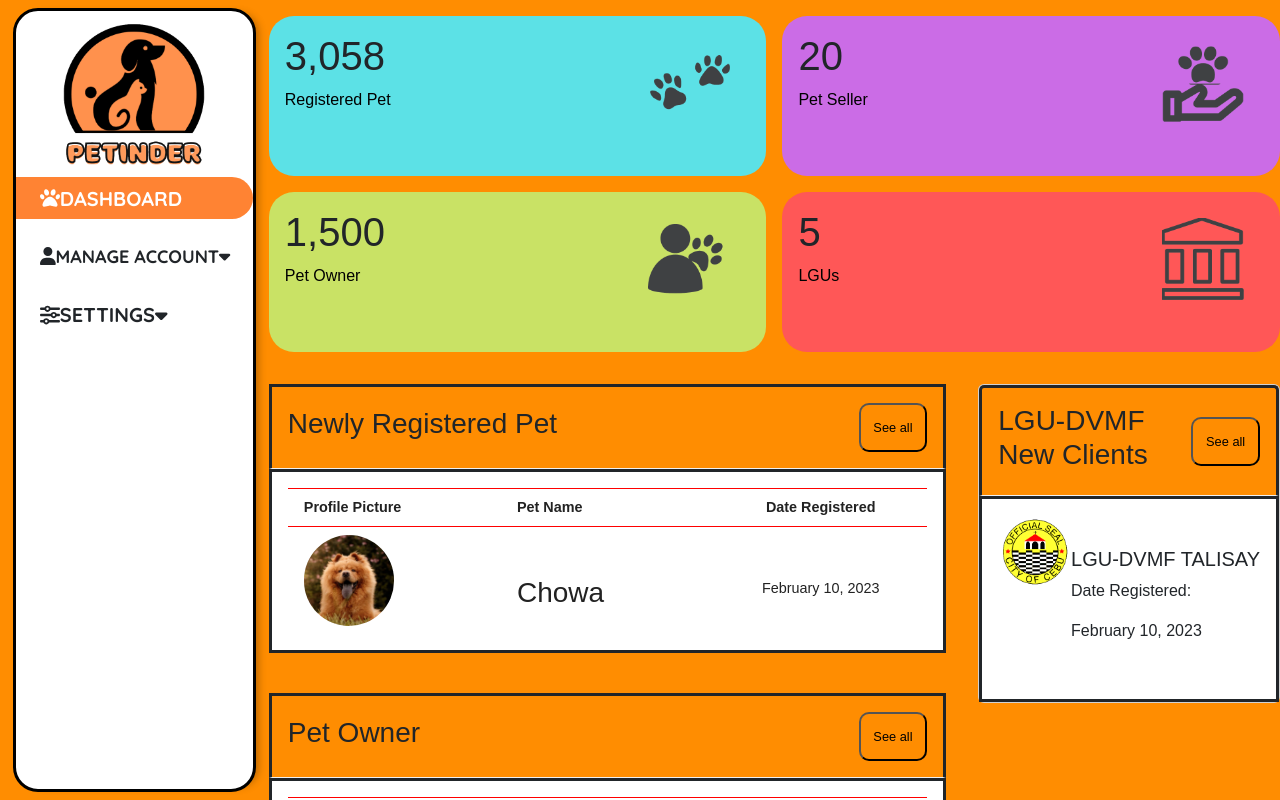
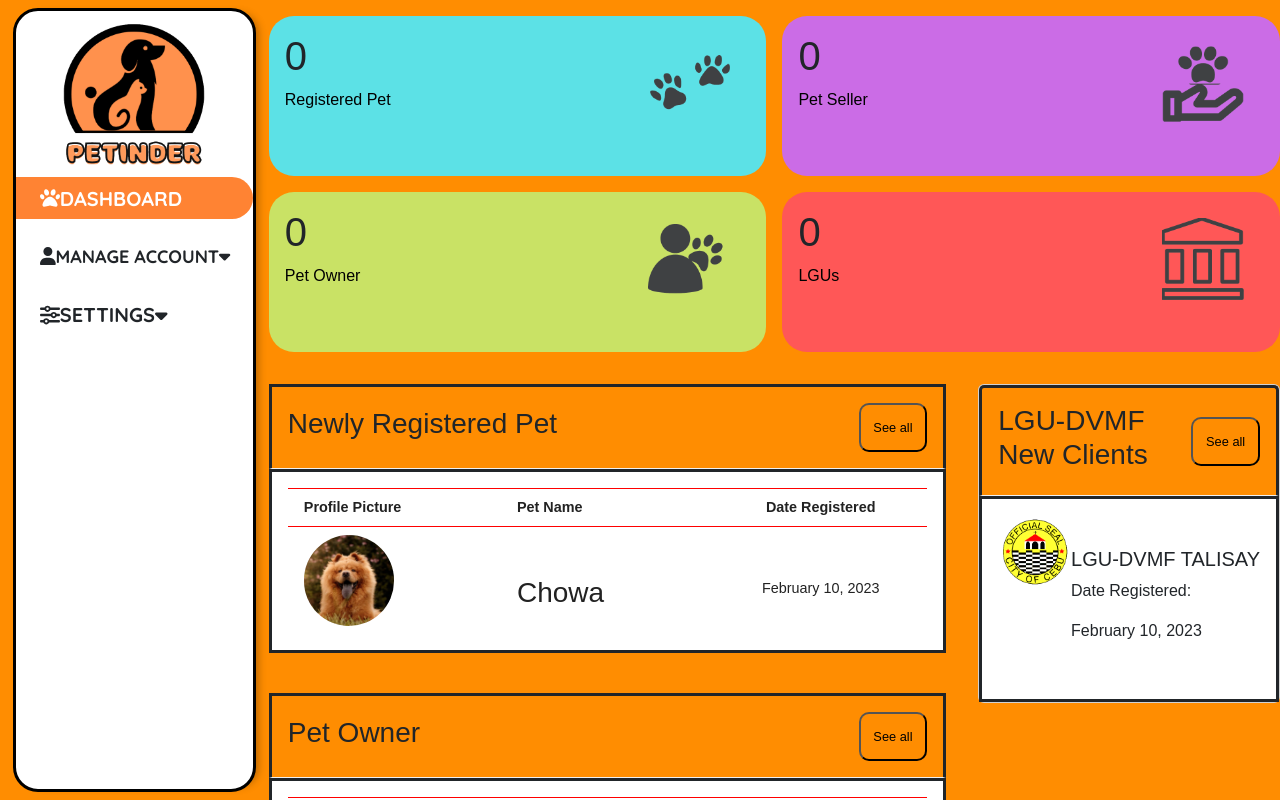
Before and after one commit to kevvzz/petinder-web-application, a React (Create React App) app: page /admin-dashboard in a window 1280 px wide. Built offline with nearby package versions, Linux system fonts and the light colour scheme; no server answers; the database is empty.

Commit message:
Fixed Dashboard numbers of seller, owner, lgu, pets

```diff
--- a/src/component/Admin Registered Pet/AddAdminPets.js
+++ b/src/component/Admin Registered Pet/AddAdminPets.js
@@ -205,6 +205,11 @@ function AddAdminPets(props) {
       if (petData.petStatus === "Owned") {
         const docRef = db.collection("PetLovers_Profile").doc(petData.petOwner);
         docRef.update({PL_OwnedPets: firebase.firestore.FieldValue.arrayUnion(petData.id)});
+      }
+
+      if (petData.petStatus === "Sale" || petData.petStatus === "Adoption") {
+        const docRef = db.collection("PetSellerorAdoption_Profile").doc(petData.petOwner);
+        docRef.update({PSA_OwnedPets: firebase.firestore.FieldValue.arrayUnion(petData.id)});
       }
 
       // Save the pet data to Firestore
--- a/src/component/Admin Registered Pet/PetProfileAdmin.js
+++ b/src/component/Admin Registered Pet/PetProfileAdmin.js
@@ -46,7 +46,8 @@ function PetProfileAdmin() {
     status: '',
     registerType: '',
     lguAccount: '',
-    registerLocation: ''
+    registerLocation: '',
+    dateRegister: ''
   });
 
   const [showDeleteModal, setShowDeleteModal] = useState(false);
@@ -130,7 +131,8 @@ function PetProfileAdmin() {
             status: P_Status,
             registerType: P_RegisterType,
             lguAccount: P_LGUAccount,
-            registerLocation: P_RegisteredLocation
+            registerLocation: P_RegisteredLocation,
+            dateRegister: P_DateRegistered,
           });
         } else {
           console.log("No such document!");
@@ -390,6 +392,12 @@ function PetProfileAdmin() {
   });
 
   }
+
+
+  const date = new Date(editPetProfile.dateRegister.seconds * 1000 + editPetProfile.dateRegister.nanoseconds / 1000000);
+  const dateString = date.toLocaleString('en-US', { month: 'long', day: 'numeric', year: 'numeric', hour: 'numeric', minute: 'numeric'});
+  console.log(dateString);
+  // const dateString = editPetProfile.dateRegister.toDate().toLocaleString();
   return (
     <div className='main-bg'>
       <AdminNavbar/>
@@ -471,7 +479,7 @@ function PetProfileAdmin() {
                   </Row>
                   <Row className="button-wrapper mb-2">
                     <Col className='bold' xs={4}>DATE REGISTERED:</Col>
-                    <Col xs={6}>march</Col>
+                    <Col xs={5}>{dateString}</Col>
                   </Row>
                 </Col>
               </Row>
--- a/src/component/Dashboard/adminDashboard.js
+++ b/src/component/Dashboard/adminDashboard.js
@@ -1,4 +1,4 @@
-import React from 'react'
+import React, { useState,useEffect } from 'react'
 import {AdminNavbar} from '../Navbar/Navbar';
 import petRegisterIcon from '../../Assets/pet_registered.png';
 import sellerIcon from '../../Assets/pet_seller.png';
@@ -7,11 +7,38 @@ import lguIcon from '../../Assets/Lgu.png';
 import petPhoto from '../../Assets/chowa.jpg';
 import ownerPhoto from '../../Assets/profile-picture.png'
 import lguPhoto from '../../Assets/lgu-cebu-logo.png';
+
+//Firebase Firestore
+import storage from '../../FirebaseStorage';
+import db from '../../Firebase.js';
 //CSS
 import '../../profile.css';
 import '../../App.css';
 import './adminDashboard.css';
-function adminDashboard() {
+function AdminDashboard() {
+	const [counts, setCounts] = useState({});
+
+	useEffect(() => {
+
+		const unsubscribeFunctions = [
+		  db.collection("Pets_Profile").onSnapshot((querySnapshot) => {
+			setCounts((prevCounts) => ({ ...prevCounts, collection1: querySnapshot.size }));
+		  }),
+		  db.collection("PetLovers_Profile").onSnapshot((querySnapshot) => {
+			setCounts((prevCounts) => ({ ...prevCounts, collection2: querySnapshot.size }));
+		  }),
+		  db.collection("LGU_Profile").onSnapshot((querySnapshot) => {
+			setCounts((prevCounts) => ({ ...prevCounts, collection3: querySnapshot.size }));
+		  }),
+		  db.collection("PetSellerorAdoption_Profile").onSnapshot((querySnapshot) => {
+			setCounts((prevCounts) => ({ ...prevCounts, collection4: querySnapshot.size }));
+		  }),
+		];
+
+		return () => {
+		  unsubscribeFunctions.forEach((unsubscribe) => unsubscribe());
+		};
+	  }, []);
   return (
     <div className='main-bg'>
         <AdminNavbar/>
@@ -20,7 +47,7 @@ function adminDashboard() {
         <div class="cards">
 				<div class="card-single">
 					<div>
-						<h1>3,058</h1>
+						<h1>{counts.collection1}</h1>
 						<span class="spanName">Registered Pet</span>
 					</div>
 					<div>
@@ -30,7 +57,7 @@ function adminDashboard() {
 
 				<div class="card-single">
 					<div>
-						<h1>20</h1>
+						<h1>{counts.collection4}</h1>
 						<span class="spanName">Pet Seller</span>
 					</div>
 					<div>
@@ -40,7 +67,7 @@ function adminDashboard() {
 
 				<div class="card-single">
 					<div>
-						<h1>1,500</h1>
+						<h1>{counts.collection2}</h1>
 						<span class="spanName">Pet Owner</span>
 					</div>
 					<div>
@@ -50,7 +77,7 @@ function adminDashboard() {
 
 				<div class="card-single">
 					<div>
-						<h1>5</h1>
+						<h1>{counts.collection3}</h1>
 						<span class="spanName">LGUs</span>
 					</div>
 					<div>
@@ -155,4 +182,4 @@ function adminDashboard() {
   )
 }
 
-export default adminDashboard
+export default AdminDashboard
```
